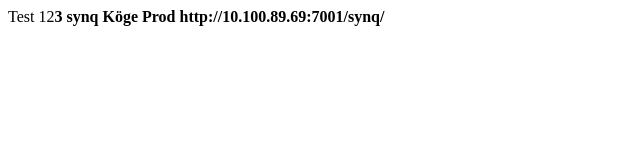
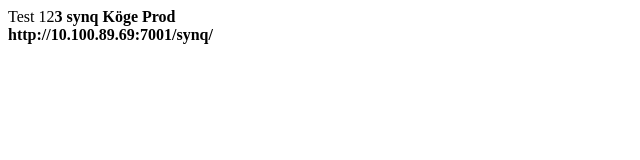
Before and after one commit to Svedbergan/Links, a plain HTML site: page index.html in a window 1280 px wide. Shown: the whole page, without its empty margins (0-640 px from the left). Drawn offline with Linux system fonts and the light colour scheme.

Commit message:
Add files via upload

```diff
--- a/index.html
+++ b/index.html
@@ -8,8 +8,10 @@
 
 Test 12<b>3<b/>
 
-synq Köge Prod
-http://10.100.89.69:7001/synq/
+synq Köge Prod<br>
+
+<a>http://10.100.89.69:7001/synq/ <a/>
+
 
 
 </body>
```
